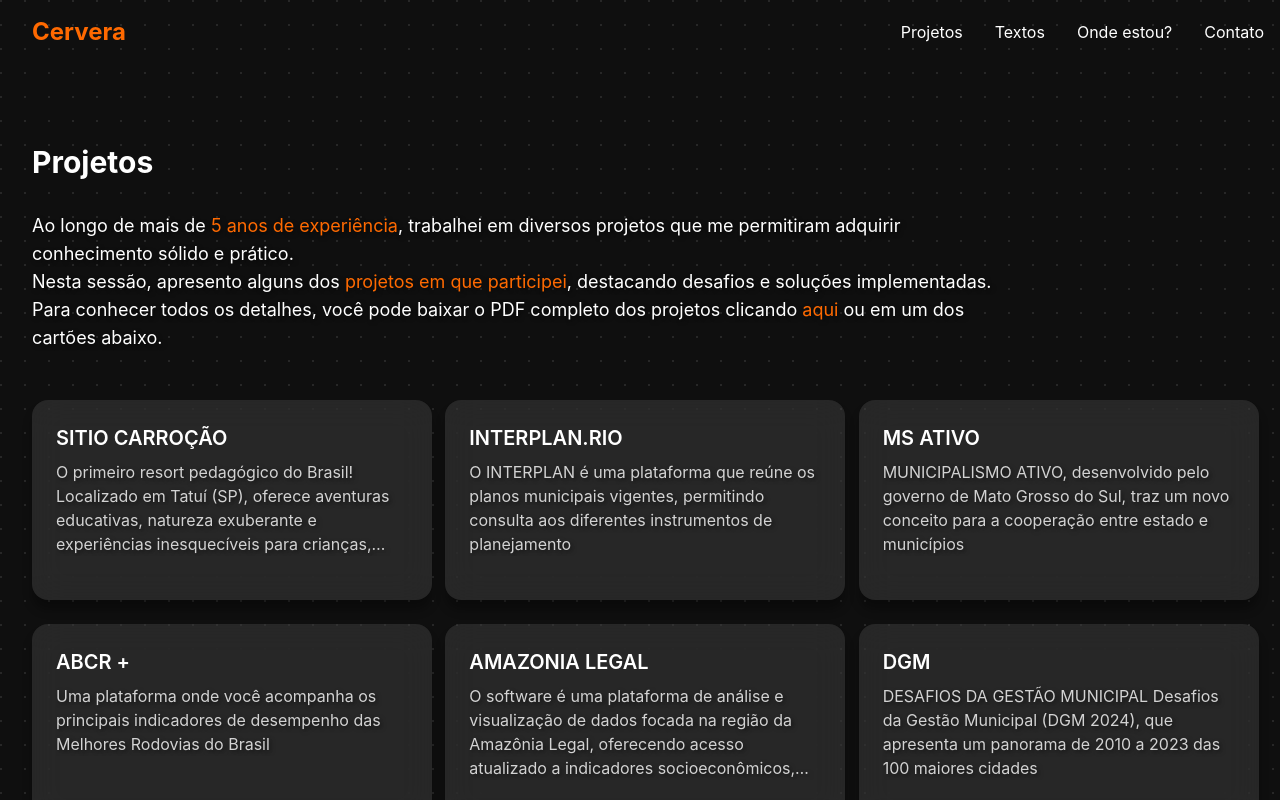
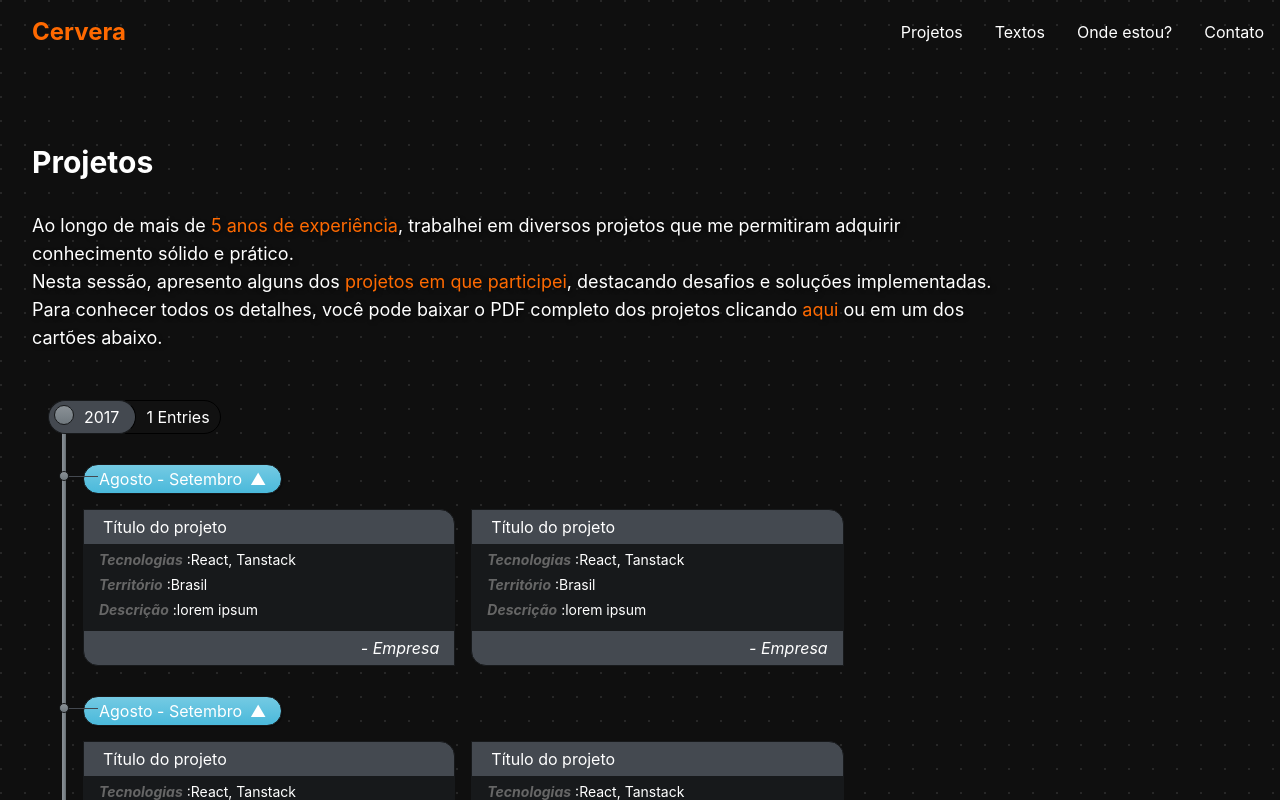
Before and after one commit to cervusDev/cervus-dev, a React (Vite) app: page /projetos in a window 1280 px wide. Shown: the top 800 px of the page. Built offline with nearby package versions, Linux system fonts and the light colour scheme.

Commit message:
feat: add timeline component

```diff
--- /dev/null
+++ b/src/components/Timeline.tsx
@@ -0,0 +1,194 @@
+export interface TimelineCard {
+  id: string;
+  icon: string;
+  iconColor: string;
+  title: string;
+  footer: string;
+  items: {
+    label: string;
+    value: string;
+  }[];
+}
+
+export interface TimelineDay {
+  id: string;
+  dateLabel: string;
+  cards: TimelineCard[];
+}
+
+export interface TimelineMonth {
+  id: string;
+  label: string;
+  entries: number;
+  days: TimelineDay[];
+}
+
+interface TimelineProps {
+  data: TimelineMonth[];
+}
+
+export function Timeline({ data }: TimelineProps) {
+  return (
+    <div className="container mx-auto px-4">
+      <div
+        className="
+          relative mt-5
+          before:absolute
+          before:content-['']
+          before:w-1
+          before:h-[calc(100%+50px)]
+          before:left-[14px]
+          before:top-[5px]
+          before:rounded
+          before:bg-[linear-gradient(to_right,rgba(138,145,150,1)_0%,rgba(122,130,136,1)_60%,rgba(98,105,109,1)_100%)]
+        "
+      >
+        {data.map((month) => (
+          <TimelineMonth key={month.id} month={month} />
+        ))}
+      </div>
+    </div>
+  );
+}
+
+function TimelineMonth({ month }: { month: TimelineMonth }) {
+  return (
+    <>
+      <div
+        className="
+          relative inline-block mb-[30px]
+          py-1 pr-4 pl-[35px]
+          bg-[#444950]
+          rounded-[40px]
+          border border-[#17191B]
+          border-r-black
+          text-white
+          before:absolute
+          before:content-['']
+          before:w-5 before:h-5
+          before:left-[5px]
+          before:rounded-full
+          before:border before:border-[#17191B]
+          before:bg-[linear-gradient(to_bottom,rgba(138,145,150,1)_0%,rgba(122,130,136,1)_60%,rgba(112,120,125,1)_100%)]
+        "
+      >
+        {month.label}
+        <span
+          className="
+            absolute -top-px left-[calc(100%-10px)]
+            -z-10 whitespace-nowrap
+            py-1 pr-[10px] pl-5
+            bg-[#111]
+            border border-black
+            rounded-tr-[40px] rounded-br-[40px]
+            text-white
+          "
+        >
+          {month.entries} Entries
+        </span>
+      </div>
+
+      {month.days.map((day) => (
+        <TimelineDay key={day.id} day={day} />
+      ))}
+    </>
+  );
+}
+
+import { useState } from "react";
+
+function TimelineDay({ day }: { day: TimelineDay }) {
+  const [open, setOpen] = useState(true);
+
+  return (
+    <div
+      className="
+        relative block mb-[30px] pl-[35px]
+        before:absolute
+        before:content-['']
+        before:w-[30px]
+        before:h-px
+        before:bg-[#444950]
+        before:top-3
+        before:left-5
+        after:absolute
+        after:content-['']
+        after:w-[10px]
+        after:h-[10px]
+        after:top-[7px]
+        after:left-[11px]
+        after:rounded-full
+        after:border after:border-[#17191B]
+        after:bg-[linear-gradient(to_bottom,rgba(138,145,150,1)_0%,rgba(122,130,136,1)_60%,rgba(112,120,125,1)_100%)]
+      "
+    >
+      {/* Date toggle */}
+      <button
+        onClick={() => setOpen((prev) => !prev)}
+        aria-expanded={open}
+        className="
+          inline-flex items-center gap-2 mb-[15px]
+          px-[15px] py-[2px]
+          rounded-[20px]
+          border border-[#17191B]
+          text-white
+          shadow-[1px_1px_1px_rgba(0,0,0,0.3)]
+          bg-[linear-gradient(#74cae3,#5bc0de_60%,#4ab9db)]
+        "
+      >
+        {day.dateLabel}
+        <span
+          className={`transition-transform duration-300 ${
+            open ? "rotate-180" : ""
+          }`}
+        >
+          ▼
+        </span>
+      </button>
+
+      {/* Cards */}
+      <div
+        className={`
+          grid transition-all duration-300
+          ${open ? "grid-cols-1 md:grid-cols-3 gap-4 max-h-[3000px] opacity-100" : "max-h-0 opacity-0 overflow-hidden"}
+        `}
+      >
+        {day.cards.map((card) => (
+          <TimelineCard key={card.id} card={card} />
+        ))}
+      </div>
+    </div>
+  );
+}
+
+function TimelineCard({ card }: { card: TimelineCard }) {
+  return (
+    <div
+      className="
+        relative overflow-hidden
+        bg-[#444950]
+        border border-[#17191B]
+        rounded-[15px]
+        rounded-tl-none rounded-br-none
+      "
+    >
+      <div className="px-[15px] py-[5px] border-b border-[#17191B] text-white">
+        <i className={`fa ${card.icon} ${card.iconColor} mr-1`} />
+        {card.title}
+      </div>
+
+      <div className="px-[15px] py-[5px] bg-[#17191B] text-sm">
+        {card.items.map((item, i) => (
+          <div key={i} className="mb-[5px]">
+            <strong className="italic text-[#666] mr-1">{item.label}</strong>:
+            {item.value}
+          </div>
+        ))}
+      </div>
+
+      <div className="px-[15px] py-[5px] border-t border-[#17191B] text-right italic text-white">
+        {card.footer}
+      </div>
+    </div>
+  );
+}
--- a/src/pages/Projects.tsx
+++ b/src/pages/Projects.tsx
@@ -1,5 +1,4 @@
-import { NavLink } from "react-router";
-import projects from "../constants/project";
+import { Timeline } from "@/components/Timeline";
 
 function Projects() {
   return (
@@ -29,21 +28,144 @@ function Projects() {
             ou em um dos cartões abaixo.
           </p>
         </div>
-
-        <div className="grid grid-cols-1 sm:grid-cols-2 lg:grid-cols-3 gap-6">
-          {projects.map((project) => (
-            <NavLink key={project.id} to={`/projetos/${project.id}`}>
-              <div className="glass-card">
-                <h3 className="text-xl font-semibold mb-2 text-white truncate">
-                  {project.title}
-                </h3>
-                <p className="text-white/80 overflow-hidden text-ellipsis line-clamp-4">
-                  {project.description}
-                </p>
-              </div>
-            </NavLink>
-          ))}
-        </div>
+        <Timeline
+          data={[
+            {
+              id: "aug-2018",
+              label: "2017",
+              entries: 1,
+              days: [
+                {
+                  id: "21",
+                  dateLabel: "Agosto - Setembro",
+                  cards: [
+                    {
+                      id: "1",
+                      icon: "fa-asterisk",
+                      iconColor: "text-green-500",
+                      title: "Título do projeto",
+                      footer: "- Empresa",
+                      items: [
+                        { label: "Tecnologias", value: "React, Tanstack" },
+                        { label: "Território", value: "Brasil" },
+                        { label: "Descrição", value: "lorem ipsum" },
+                      ],
+                    },
+                    {
+                      id: "2",
+                      icon: "fa-asterisk",
+                      iconColor: "text-green-500",
+                      title: "Título do projeto",
+                      footer: "- Empresa",
+                      items: [
+                        { label: "Tecnologias", value: "React, Tanstack" },
+                        { label: "Território", value: "Brasil" },
+                        { label: "Descrição", value: "lorem ipsum" },
+                      ],
+                    },
+                  ],
+                },
+                {
+                  id: "22",
+                  dateLabel: "Agosto - Setembro",
+                  cards: [
+                    {
+                      id: "1",
+                      icon: "fa-asterisk",
+                      iconColor: "text-green-500",
+                      title: "Título do projeto",
+                      footer: "- Empresa",
+                      items: [
+                        { label: "Tecnologias", value: "React, Tanstack" },
+                        { label: "Território", value: "Brasil" },
+                        { label: "Descrição", value: "lorem ipsum" },
+                      ],
+                    },
+                    {
+                      id: "2",
+                      icon: "fa-asterisk",
+                      iconColor: "text-green-500",
+                      title: "Título do projeto",
+                      footer: "- Empresa",
+                      items: [
+                        { label: "Tecnologias", value: "React, Tanstack" },
+                        { label: "Território", value: "Brasil" },
+                        { label: "Descrição", value: "lorem ipsum" },
+                      ],
+                    },
+                  ],
+                },
+              ],
+            },
+            {
+              id: "aug-2018",
+              label: "2018",
+              entries: 1,
+              days: [
+                {
+                  id: "21",
+                  dateLabel: "Agosto - Setembro",
+                  cards: [
+                    {
+                      id: "1",
+                      icon: "fa-asterisk",
+                      iconColor: "text-green-500",
+                      title: "Título do projeto",
+                      footer: "- Empresa",
+                      items: [
+                        { label: "Tecnologias", value: "React, Tanstack" },
+                        { label: "Território", value: "Brasil" },
+                        { label: "Descrição", value: "lorem ipsum" },
+                      ],
+                    },
+                    {
+                      id: "2",
+                      icon: "fa-asterisk",
+                      iconColor: "text-green-500",
+                      title: "Título do projeto",
+                      footer: "- Empresa",
+                      items: [
+                        { label: "Tecnologias", value: "React, Tanstack" },
+                        { label: "Território", value: "Brasil" },
+                        { label: "Descrição", value: "lorem ipsum" },
+                      ],
+                    },
+                  ],
+                },
+                {
+                  id: "22",
+                  dateLabel: "Agosto - Setembro",
+                  cards: [
+                    {
+                      id: "1",
+                      icon: "fa-asterisk",
+                      iconColor: "text-green-500",
+                      title: "Título do projeto",
+                      footer: "- Empresa",
+                      items: [
+                        { label: "Tecnologias", value: "React, Tanstack" },
+                        { label: "Território", value: "Brasil" },
+                        { label: "Descrição", value: "lorem ipsum" },
+                      ],
+                    },
+                    {
+                      id: "2",
+                      icon: "fa-asterisk",
+                      iconColor: "text-green-500",
+                      title: "Título do projeto",
+                      footer: "- Empresa",
+                      items: [
+                        { label: "Tecnologias", value: "React, Tanstack" },
+                        { label: "Território", value: "Brasil" },
+                        { label: "Descrição", value: "lorem ipsum" },
+                      ],
+                    },
+                  ],
+                },
+              ],
+            },
+          ]}
+        />
       </div>
     </section>
   );
```
